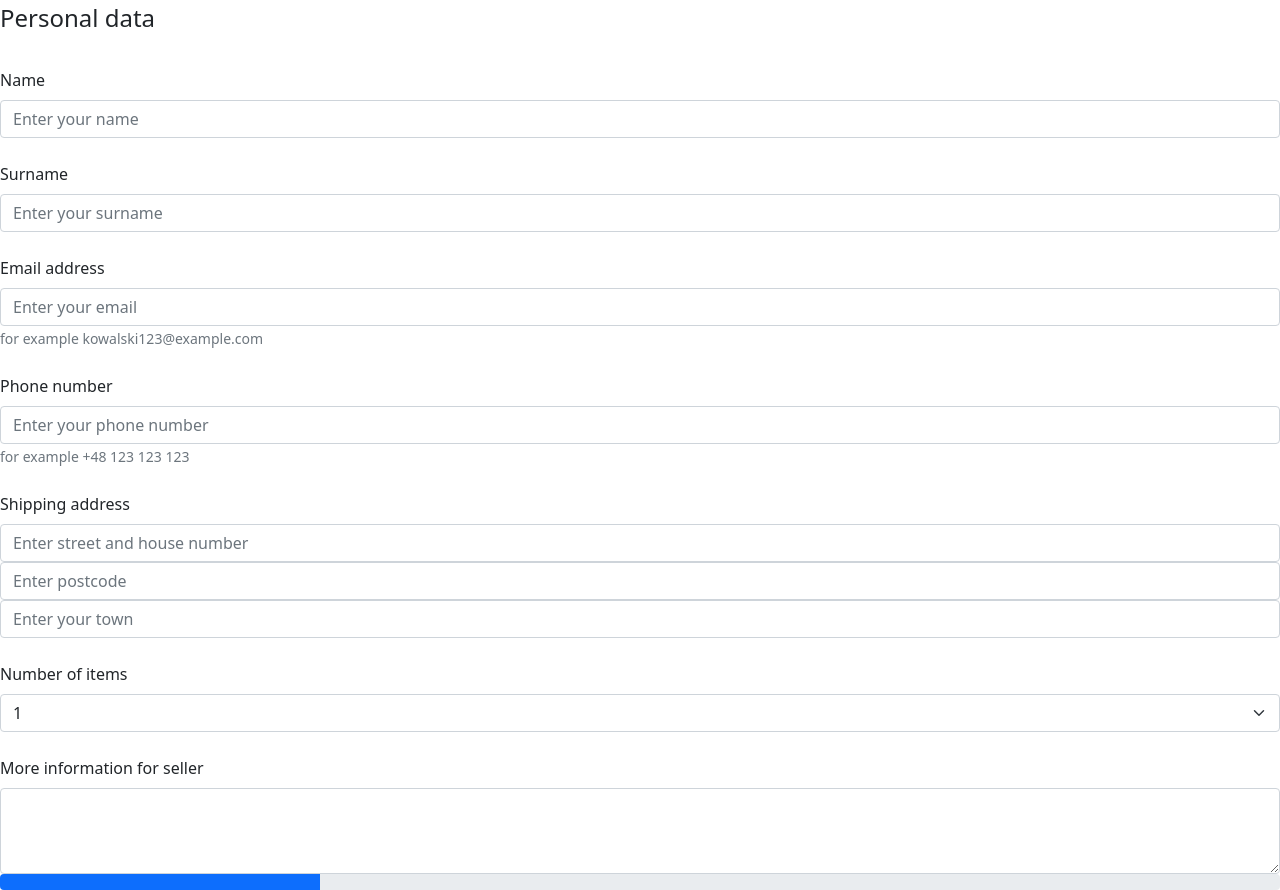
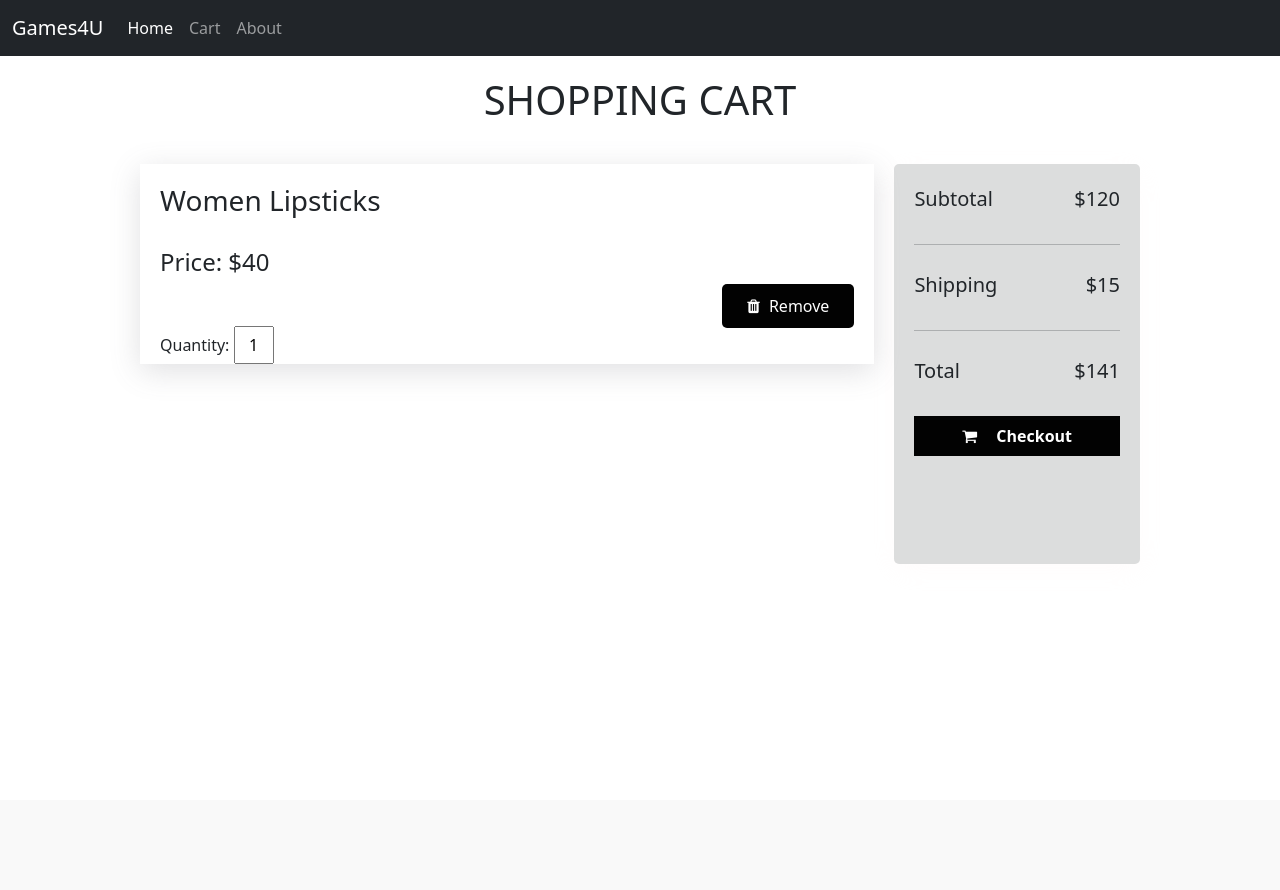
Before and after one commit to zuza571/GS, a Spring Boot app: page /cart.html in a window 1280 px wide. After the commit the page ends 564 px from the top, so only its background shows below. Run offline with Spring Boot 4, Linux system fonts and the light colour scheme.

Commit message:
cart view

```diff
--- a/pom.xml
+++ b/pom.xml
@@ -17,12 +17,6 @@
         <java.version>17</java.version>
     </properties>
     <dependencies>
-        <!-- dependency for enabling Spring Boot endpoints
-        <dependency>
-            <groupId>org.springframework.boot</groupId>
-            <artifactId>spring-boot-starter-actuator</artifactId>
-        </dependency> -->
-
         <dependency>
             <groupId>org.springframework.boot</groupId>
             <artifactId>spring-boot-starter-web</artifactId>
--- a/src/main/resources/static/cart.html
+++ b/src/main/resources/static/cart.html
@@ -4,62 +4,85 @@
     <meta charset="UTF-8">
     <title>Cart</title>
 
+    <link href="https://stackpath.bootstrapcdn.com/font-awesome/4.7.0/css/font-awesome.min.css" rel="stylesheet" type="text/css">
+    <link href="style.css" rel="stylesheet">
+
     <link href="https://cdn.jsdelivr.net/npm/bootstrap@5.0.2/dist/css/bootstrap.min.css" rel="stylesheet" integrity="sha384-EVSTQN3/azprG1Anm3QDgpJLIm9Nao0Yz1ztcQTwFspd3yD65VohhpuuCOmLASjC" crossorigin="anonymous">
     <script src="https://cdn.jsdelivr.net/npm/bootstrap@5.0.2/dist/js/bootstrap.bundle.min.js" integrity="sha384-MrcW6ZMFYlzcLA8Nl+NtUVF0sA7MsXsP1UyJoMp4YLEuNSfAP+JcXn/tWtIaxVXM" crossorigin="anonymous"></script>
 </head>
 <body>
+<nav class="navbar navbar-expand-lg navbar-dark bg-dark">
+    <div class="container-fluid">
+        <a class="navbar-brand" href="#">Games4U</a>
+        <button class="navbar-toggler" type="button" data-bs-toggle="collapse" data-bs-target="#navbarColor02" aria-controls="navbarColor02" aria-expanded="false" aria-label="Toggle navigation">
+            <span class="navbar-toggler-icon"></span>
+        </button>
 
-<!-- it shows when someone will buy the product -->
-<form>
-    <fieldset>
-        <legend>Personal data</legend>
-        <div class="form-group">
-            <label for="nameInput" class="form-label mt-4">Name</label>
-            <input type="text" class="form-control" id="nameInput" placeholder="Enter your name">
+        <div class="collapse navbar-collapse" id="navbarColor02">
+            <ul class="navbar-nav me-auto">
+                <li class="nav-item">
+                    <a class="nav-link active" href="/">Home
+                        <span class="visually-hidden">(current)</span>
+                    </a>
+                </li>
+                <li class="nav-item">
+                    <a class="nav-link" href="/cart">Cart</a>
+                </li>
+                <li class="nav-item">
+                    <a class="nav-link" href="/about">About</a>
+                </li>
+            </ul>
         </div>
-        <div class="form-group">
-            <label for="surnameInput" class="form-label mt-4">Surname</label>
-            <input type="text" class="form-control" id="surnameInput" placeholder="Enter your surname">
+    </div>
+</nav>
+
+<div class="wrapper">
+    <h1>Shopping Cart</h1>
+    <div class="project">
+        <div class="shop">
+            <div class="box">
+                <!-- sample product -->
+                <!--
+                <img src="1.jpg">
+                -->
+                <div class="content">
+                    <!-- nazwa, zdjecie i cena z bazy danych !!! -->
+                    <h3>Women Lipsticks</h3>
+                    <h4>Price: $40</h4>
+                    <p class="unit">
+                        Quantity:
+                        <input name="" value="1">
+                    </p>
+                    <p class="btn-area">
+                        <i aria-hidden="true" class="fa fa-trash"></i>
+                        <span class="btn2">Remove</span>
+                    </p>
+                </div>
+            </div>
         </div>
-        <div class="form-group">
-            <label for="emailInput" class="form-label mt-4">Email address</label>
-            <input type="email" class="form-control" id="emailInput" aria-describedby="emailHelp" placeholder="Enter your email">
-            <small id="emailHelp" class="form-text text-muted">for example kowalski123@example.com</small>
+        <div class="right-bar">
+            <p>
+                <span>Subtotal</span>
+                <!-- cena musi byc sumowana -->
+                <span>$120</span>
+            </p>
+            <hr>
+            <p>
+                <span>Shipping</span>
+                <span>$15</span>
+            </p>
+            <hr>
+            <p>
+                <span>Total</span>
+                <!-- tu tez sumowac cene -->
+                <span>$141</span>
+            </p>
+            <a href="/checkout">
+                <i class="fa fa-shopping-cart"></i>
+                Checkout
+            </a>
         </div>
-        <div class="form-group">
-            <label for="numberInput" class="form-label mt-4">Phone number</label>
-            <input type="number" class="form-control" id="numberInput" aria-describedby="numberHelp" placeholder="Enter your phone number">
-            <small id="numberHelp" class="form-text text-muted">for example +48 123 123 123</small>
-        </div>
-        <div class="form-group">
-            <label for="addressInput" class="form-label mt-4">Shipping address</label>
-            <input type="text" class="form-control" id="addressInput" aria-describedby="emailHelp" placeholder="Enter street and house number">
-            <input type="number" class="form-control" id="postcodeInput" aria-describedby="emailHelp" placeholder="Enter postcode">
-            <input type="text" class="form-control" id="townItem" aria-describedby="emailHelp" placeholder="Enter your town">
-        </div>
-
-        <!-- how many items -->
-        <div class="form-group">
-            <label for="itemsNumber" class="form-label mt-4">Number of items</label>
-            <select class="form-select" id="itemsNumber">
-                <option>1</option>
-                <option>2</option>
-                <option>3</option>
-                <option>4</option>
-                <option>5</option>
-            </select>
-        </div>
-
-        <div class="form-group">
-            <label for="moreInformation" class="form-label mt-4">More information for seller</label>
-            <textarea class="form-control" id="moreInformation" rows="3"></textarea>
-        </div>
-    </fieldset>
-</form>
-
-<!-- progress bar -->
-<div class="progress">
-    <div class="progress-bar" role="progressbar" style="width: 25%;" aria-valuenow="25" aria-valuemin="0" aria-valuemax="100"></div>
+    </div>
 </div>
 
 </body>
--- /dev/null
+++ b/src/main/resources/static/style.css
@@ -0,0 +1,172 @@
+* {
+    margin: 0;
+    padding: 0;
+    box-sizing: border-box;
+}
+body {
+    background: #ffe3e2;
+    font-family: montserrat;
+}
+.wrapper {
+    max-width: 1000px;
+    margin: 0 auto;
+}
+.wrapper h1 {
+    padding: 20px 0;
+    text-align: center;
+    text-transform: uppercase;
+}
+.project {
+    display: flex;
+    margin-top: 20px;
+}
+.project a {
+    background-color: #020202;
+    color: #fff;
+    text-decoration: none;
+    display: block;
+    text-align: center;
+    height: 40px;
+    line-height: 40px;
+    font-weight: 900;
+}
+.project i {
+    margin-right: 15px;
+}
+.project a:hover {
+    background-color: rgba(2, 2, 2, 0.5);
+    color: #fff;
+}
+.shop {
+    flex: 75%;
+}
+.box {
+    display: flex;
+    width: 100%;
+    height: 200px;
+    overflow: hidden;
+    margin-bottom: 20px;
+    background: #fff;
+    transition: all .6s ease;
+    box-shadow: rgba(100, 100, 111, 0.2) 0px 7px 29px 0px;
+}
+.box:hover {
+    border: none;
+    transform: scale(1.01);
+}
+.box img {
+    width: 300px;
+    height: 200px;
+    object-fit: cover;
+}
+.content {
+    padding: 20px;
+    width: 100%;
+    position: relative;
+}
+.content h3 {
+    margin-bottom: 30px;
+}
+.content h4 {
+    margin-bottom: 50px;
+}
+.btn-area {
+    position: absolute;
+    bottom: 20px;
+    right: 20px;
+    padding: 10px 25px;
+    background-color: #020202;
+    color: #fff;
+    cursor: pointer;
+    border-radius: 5px;
+}
+.btn-area:hover {
+    background-color: rgba(2, 2, 2, 0.5);
+    color: #fff;
+    font-weight: 600;
+}
+.unit input {
+    width: 40px;
+    padding: 5px;
+    text-align: center;
+}
+.btn-area i {
+    margin-right: 5px;
+}
+.right-bar {
+    flex: 25%;
+    margin-left: 20px;
+    padding: 20px;
+    height: 400px;
+    border-radius: 5px;
+    background: rgba(184, 185, 185, 0.49);
+    box-shadow: rgba(255, 241, 241, 0.2) 0px 7px 29px 0px;
+}
+.right-bar hr {
+    margin-bottom: 25px;
+}
+.right-bar p {
+    display: flex;
+    justify-content: space-between;
+    margin-bottom: 30px;
+    font-size: 20px;
+}
+.right-bar a {
+    background-color: #020202;
+    color: #fff;
+    text-decoration: none;
+    display: block;
+    text-align: center;
+    height: 40px;
+    line-height: 40px;
+    font-weight: 900;
+}
+.right-bar i {
+    margin-right: 15px;
+}
+.right-bar a:hover {
+    background-color: rgba(2, 2, 2, 0.5);
+    color: #fff;
+}
+.form {
+    display: block;
+    width: 65%;
+    padding: 10px;
+    overflow: hidden;
+    margin-bottom: 20px;
+    background: #fff;
+    box-shadow: rgba(100, 100, 111, 0.2) 0px 7px 29px 0px;
+}
+
+@media screen and (max-width: 700px) {
+    .content h3 {
+        margin-bottom: 15px;
+    }
+    .content h4 {
+        margin-bottom: 20px;
+    }
+    .btn2 {
+        display: none;
+    }
+    .box {
+        height: 150px;
+    }
+    .box img {
+        height: 150px;
+        width: 200px;
+    }
+}
+@media screen and (max-width: 900px) {
+    .project {
+        flex-direction: column;
+    }
+    .right-bar {
+        margin-left: 0;
+        margin-bottom: 20px;
+    }
+}
+@media screen and (max-width: 1250px) {
+    .wrapper {
+        max-width: 95%;
+    }
+}
```
Also changed, not shown: src/main/java/com/example/games4u/AboutController.java (added, +16 -0 lines), src/main/java/com/example/games4u/CartController.java (added, +15 -0 lines), src/main/java/com/example/games4u/CheckoutController.java (added, +13 -0 lines), src/main/java/com/example/games4u/Games4UApplication.java (+10 -7 lines), src/main/resources/static/about.html (+27 -0 lines), src/main/resources/static/checkout.html (added, +85 -0 lines).
